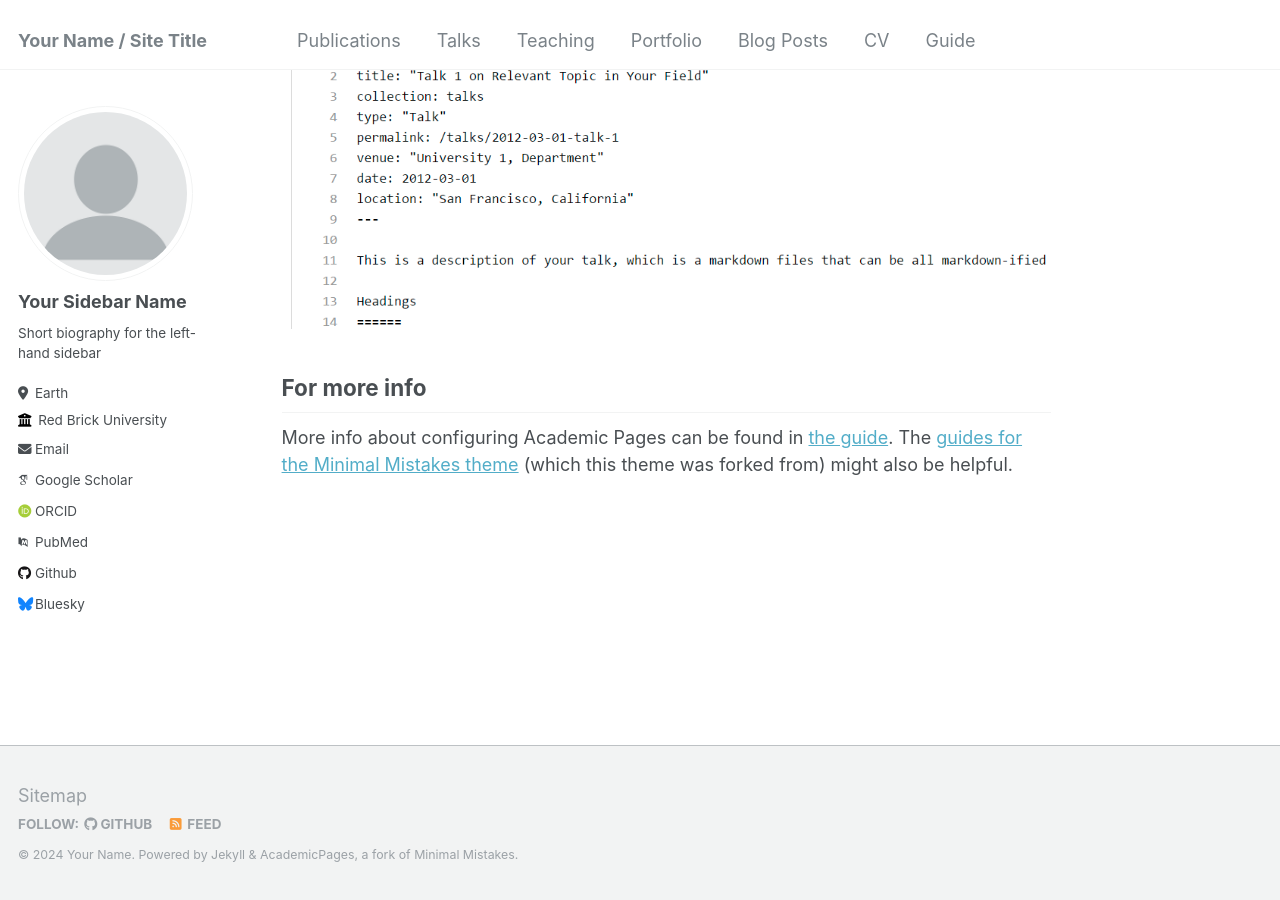
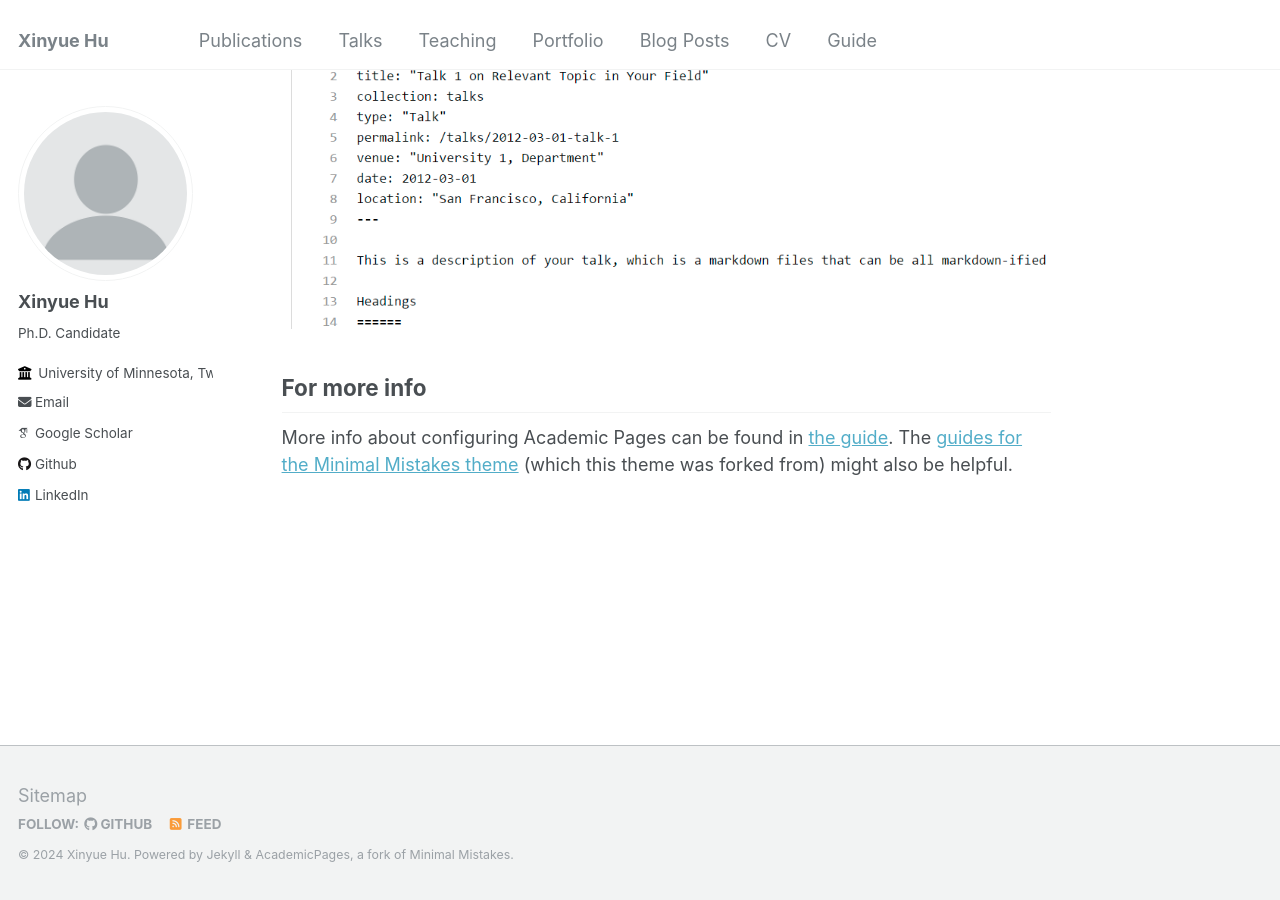
Before and after one commit to xinyuesherry/xinyue.github.io, a Jekyll site: the page built from _pages/about.md, in a window 1280 px wide and 900 px high, scrolled down 2660 px. Built offline with Jekyll 4.4.1, drawn with Linux system fonts in a browser that asks for light colours; some web fonts are replaced.

Commit message:
Update _config.yml

```diff
--- a/_config.yml
+++ b/_config.yml
@@ -8,13 +8,13 @@
 
 # Basic Site Settings
 locale                   : "en-US"
-title                    : "Your Name / Site Title"
+title                    : "Xinyue Hu"
 title_separator          : "-"
-name                     : &name "Your Name"
+name                     : &name "Xinyue Hu"
 description              : &description "personal description"
-url                      : https://academicpages.github.io # the base hostname & protocol for your site e.g. "https://mmistakes.github.io"
+url                      : https://xinyuesherry.github.io/ # the base hostname & protocol for your site e.g. "https://mmistakes.github.io"
 baseurl                  : "" # the subpath of your site, e.g. "/blog"
-repository               : "academicpages/academicpages.github.io"
+repository               : "xinyuesherry/xinyuesherry.github.io/"
 
 # Site Author - The following control what appear as part of the author content on the side bar.
 #               If a field is blank the icon and link will not appear, otherwise it will be shown.
@@ -22,33 +22,33 @@ repository               : "academicpages/academicpages.github.io"
 author:
   # Biographic information
   avatar           : "profile.png"
-  name             : "Your Sidebar Name"
+  name             : "Xinyue Hu"
   pronouns         : # example: "she/her"
-  bio              : "Short biography for the left-hand sidebar"
-  location         : "Earth"
-  employer         : "Red Brick University"
+  bio              : "Ph.D. Candidate"
+  #location         : "Earth"
+  employer         : "University of Minnesota, Twin Cities "
   uri              : # URL
-  email            : "none@example.org"
+  email            : "hu000007@umn.edu"
 
   # Academic websites
-  arxiv            : # URL - Update with the correct link to your profile
-  googlescholar    : "https://scholar.google.com/citations?user=PS_CX0AAAAAJ"
-  impactstory      : # URL
-  orcid            : "http://orcid.org/yourorcidurl"
-  semantic         : # URL
-  pubmed           : "https://www.ncbi.nlm.nih.gov/pubmed/?term=john+snow"
-  researchgate     : # URL
+  #arxiv            : # URL - Update with the correct link to your profile
+  googlescholar    : "https://scholar.google.com/citations?user=mjiONr0AAAAJ&hl=en"
+  #impactstory      : # URL
+  #orcid            : "http://orcid.org/yourorcidurl"
+  #semantic         : # URL
+  #pubmed           : "https://www.ncbi.nlm.nih.gov/pubmed/?term=john+snow"
+  #researchgate     : # URL
 
   # Repositories and software development
-  bitbucket        : # Username - Update with your username on the site
-  codepen          : # Username
-  dribbble         : # Username
-  github           : "academicpages"
-  kaggle           : # Username
-  stackoverflow    : # User number or user number and name (i.e., use "1" or "1/jeff-atwood")
+  #bitbucket        : # Username - Update with your username on the site
+  #codepen          : # Username
+  #dribbble         : # Username
+  github           : "xinyuesherry"
+  #kaggle           : # Username
+  #stackoverflow    : # User number or user number and name (i.e., use "1" or "1/jeff-atwood")
 
   # Social media
-  bluesky          : "bsky.app" # Replace this with you Bluesky username
+  #bluesky          : "bsky.app" # Replace this with you Bluesky username
   facebook         : # Username
   flickr           : # Username
   foursquare       : # Username
@@ -57,7 +57,7 @@ author:
   keybase          : # Username
   instagram        : # Username
   lastfm           : # Username
-  linkedin         : # Username
+  linkedin         : "xinyue-hu-537359173" # Username
   mastodon         : # URL
   medium           : # URL
   pinterest        : # Username
```
